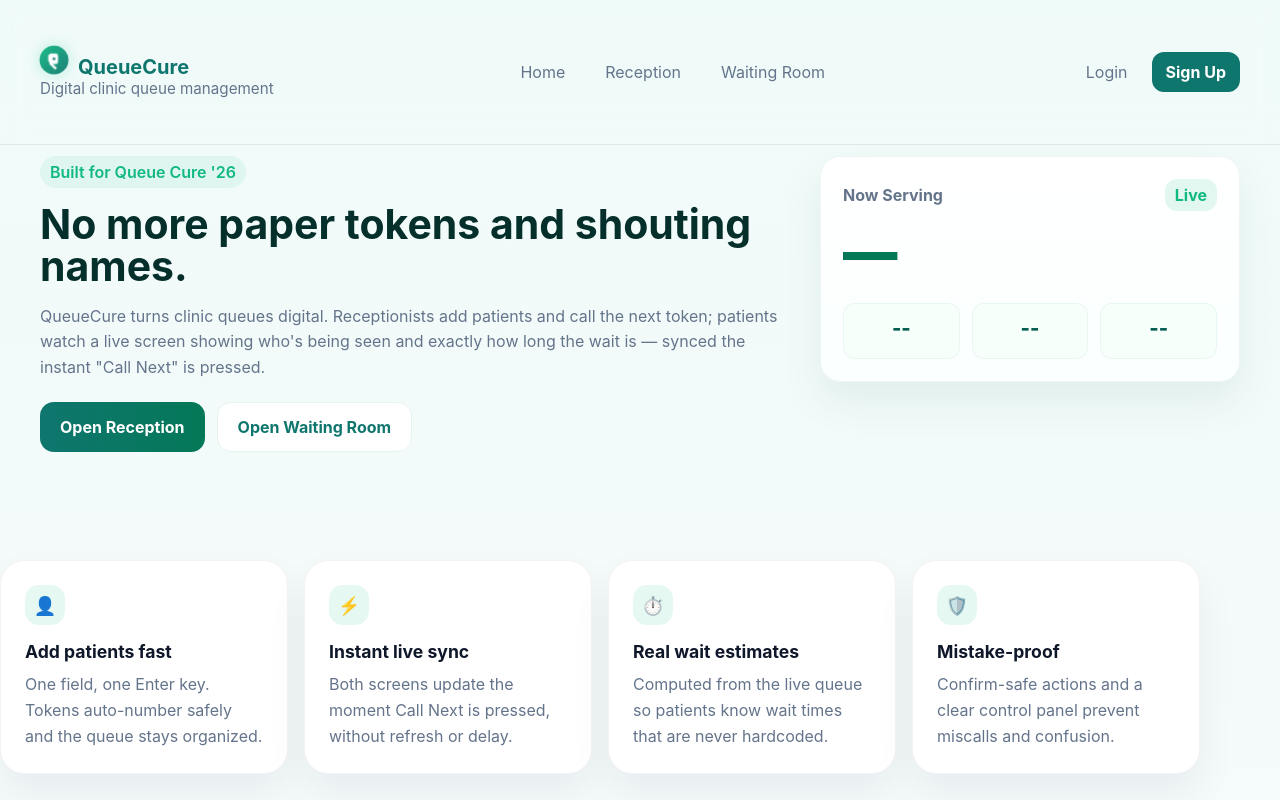
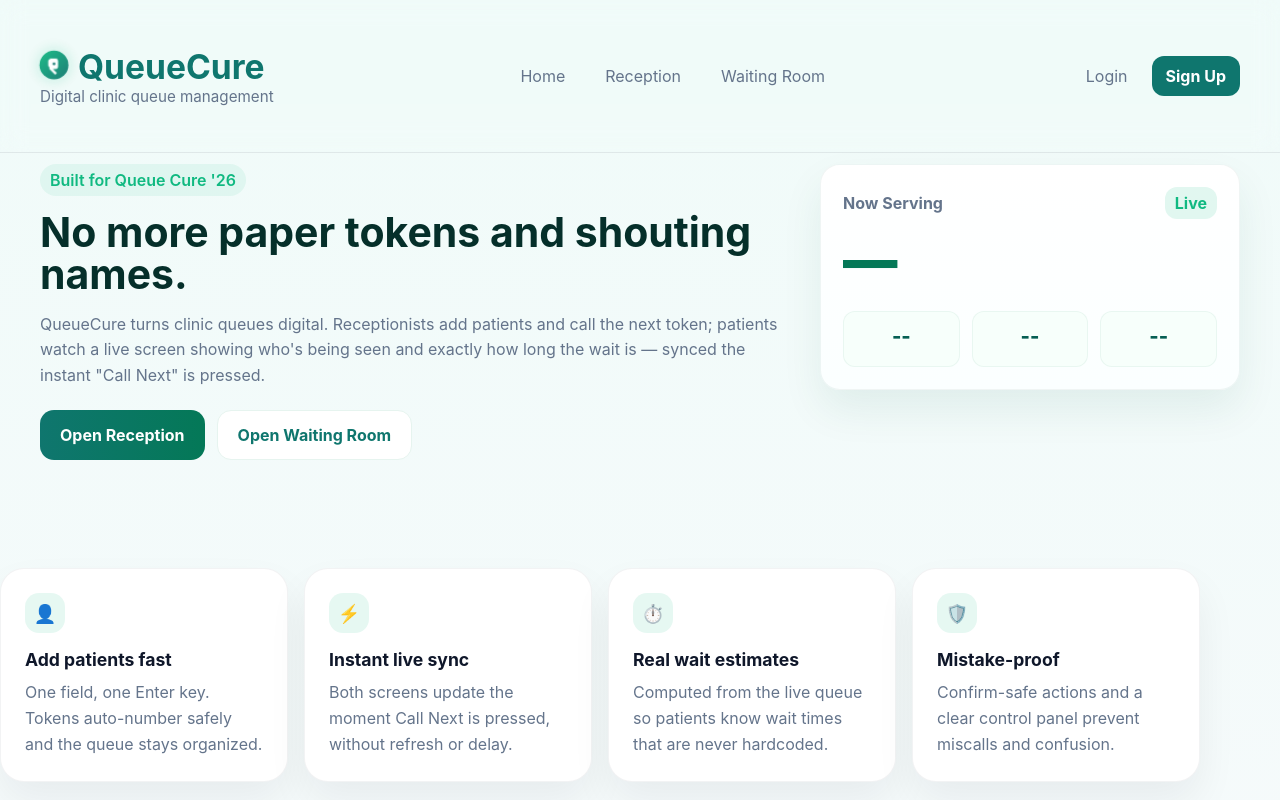
Before and after one commit to Sreenayak/QueueCure, a website: page index.html in a window 1280 px wide. Shown: the top 800 px of the page. Drawn offline with Linux system fonts and the light colour scheme.

Commit message:
Increased size of the icon and website name in header part

```diff
--- a/style.css
+++ b/style.css
@@ -30,7 +30,7 @@ body{
 
 .site-header{background:transparent;padding:18px 0}
 .header-inner{display:flex;align-items:center;justify-content:space-between}
-.logo{font-weight:700;color:var(--accent);font-size:1.25rem}
+.logo{font-weight:740;color:var(--accent);font-size:2.1rem;padding-right: 0%;}
 .nav{display:flex;gap:12px;align-items:center}
 .nav-link{padding:10px 14px;border-radius:12px;text-decoration:none;color:var(--muted);background:transparent}
 .nav-cta{padding:10px 14px;border-radius:12px;text-decoration:none;background:var(--accent);color:#fff;font-weight:700}
```
